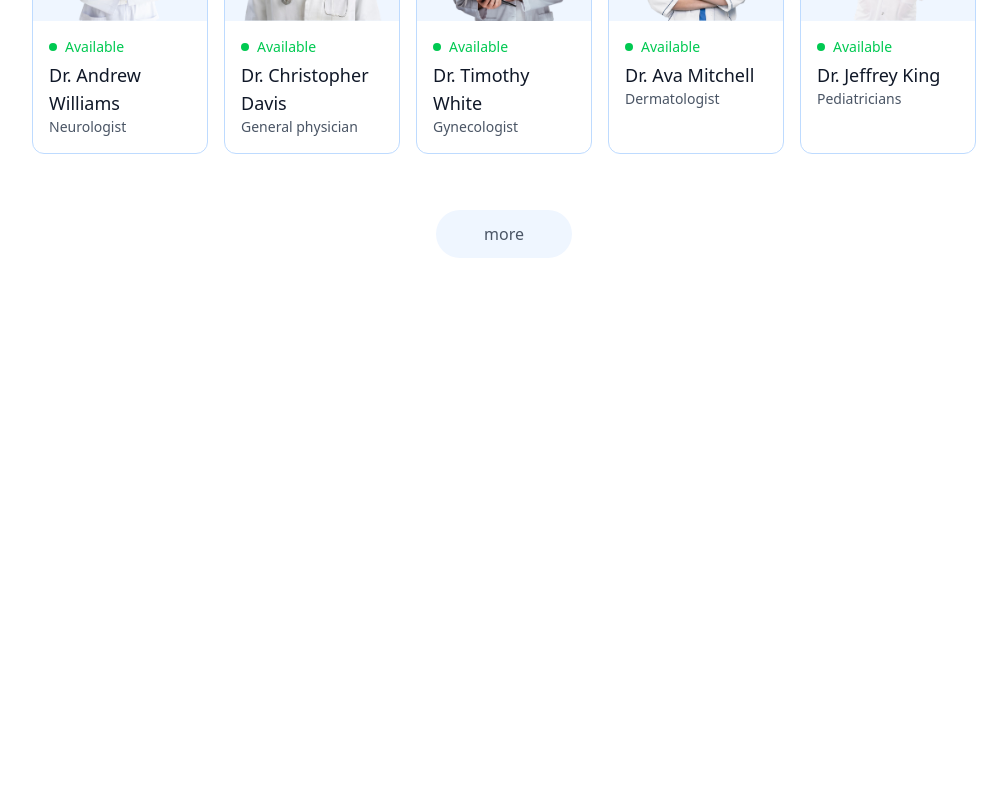
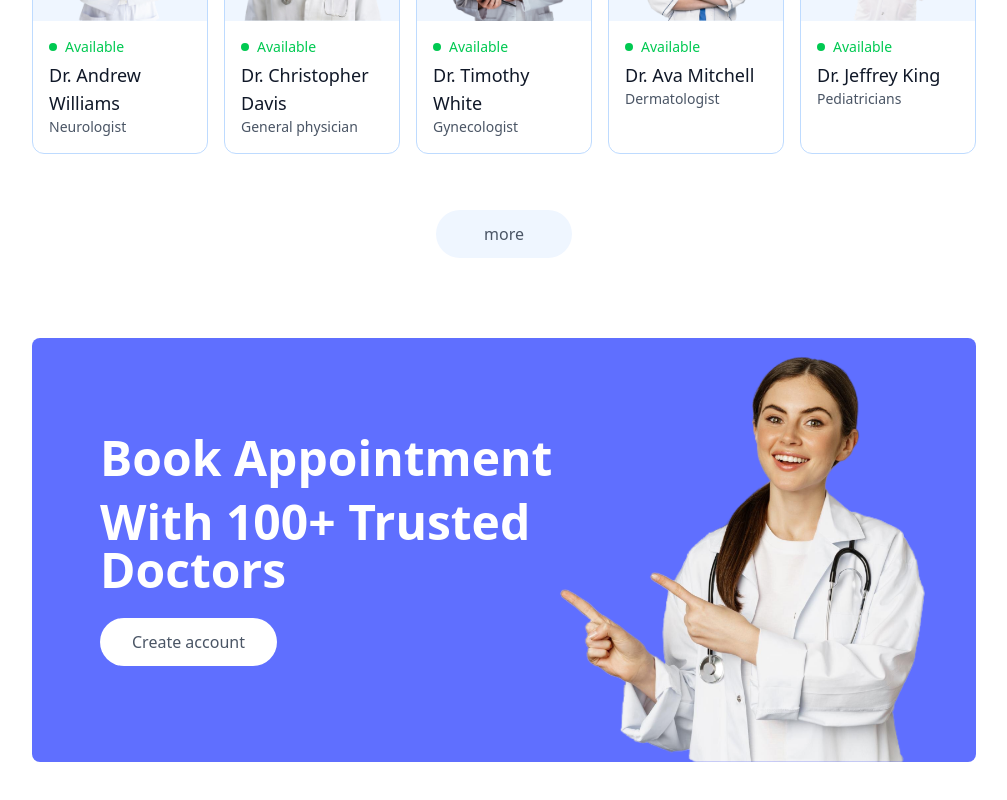
Before and after one commit to Nugi29/DocWise, a React (Vite) app in the folder frontend/: page / in a window 1280 px wide. Shown: the part 1681-2481 px from the top of the page, without its empty margins (136-1143 px from the left). Before the commit the page ends 2003 px from the top, so only its background shows below. Built offline with nearby package versions, Linux system fonts and the light colour scheme.

Commit message:
add Banner component and integrate it into Home page

```diff
--- /dev/null
+++ b/frontend/src/components/Banner.jsx
@@ -0,0 +1,25 @@
+import React from 'react'
+import { assets } from '../assets/assets_frontend/assets'
+import { useNavigate } from 'react-router-dom'
+
+const Banner = () => {
+    const navigate = useNavigate();
+    return (
+        <div className='flex bg-primary rounded-lg px-6 sm:px-14 lg:px-12 my-20 md:mx-10 '>
+            {/* --------------- Left Side --------------- */}
+            <div className='flex-1 py-8 sm:py-10 md:py-16 lg:py-24 lg:pl-5'>
+                <div className='text-xl sm:text-2xl md:text-3xl lg:text-5xl font-semibold text-white'>
+                    <p>Book Appointment</p>
+                    <p className='mt-4'>With 100+ Trusted Doctors</p>
+                </div>
+                <button type="button" onClick={() => {navigate('/login'); scrollTo(0,0);}} className='bg-white text-sm sm:text-base text-gray-600 px-8 py-3 rounded-full mt-6 hover:scale-105 transition-all'>Create account</button>
+            </div>
+            {/* --------------- Right Side --------------- */}
+            <div className='hidden md:block md:w-1/2 lg:w-[370px] relative'>
+                <img className='w-full absolute bottom-0 right-0 max-w-md' src={assets.appointment_img} alt="" />
+            </div>
+        </div>
+    )
+}
+
+export default Banner
--- a/frontend/src/pages/Home.jsx
+++ b/frontend/src/pages/Home.jsx
@@ -2,6 +2,7 @@
 import Header from '../components/Header.jsx'
 import SpecialaityMenu from '../components/specialityMenu.jsx'
 import TopDoctors from '../components/TopDoctors.jsx'
+import Banner from '../components/Banner.jsx'
 
 const Home = () => {
   return (
@@ -9,6 +10,7 @@
       <Header/>
       <SpecialaityMenu/>
       <TopDoctors/>
+      <Banner/>
     </div>
   )
 }
```
